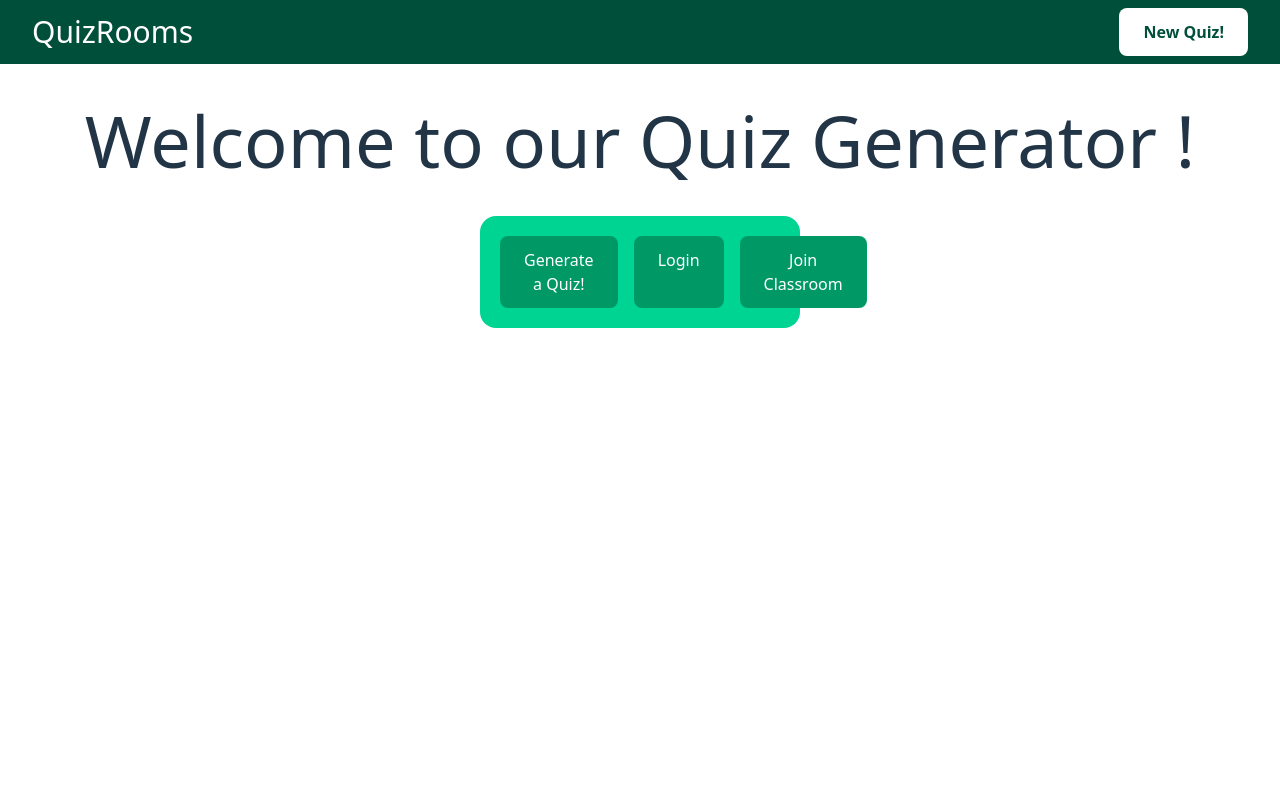
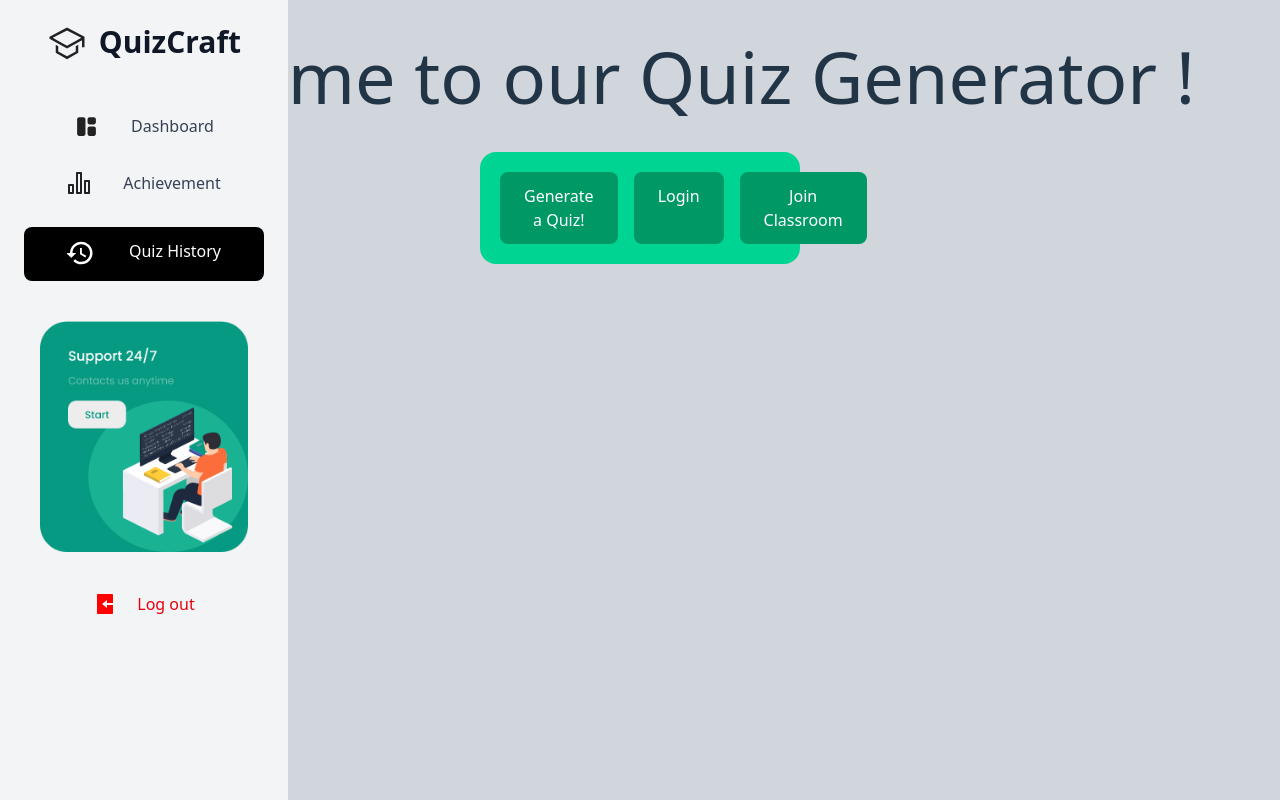
Before and after one commit to rahulkumarbhagat-coder/Classrooms, a React (Vite) app in the folder client/: page / in a window 1280 px wide. Built offline with nearby package versions, Linux system fonts and the light colour scheme; no server answers.

Commit message:
add quiz loader

```diff
--- a/client/src/App.css
+++ b/client/src/App.css
@@ -3,4 +3,5 @@
 #root {
   margin: 0 auto;
   text-align: center;
+  background-color: var(--color-gray-300);
 }
--- a/client/src/App.jsx
+++ b/client/src/App.jsx
@@ -1,15 +1,47 @@
 import './App.css'
-import Navbar from './components/Navbar'
 import { Outlet } from 'react-router-dom'
 
 function App() {
 
   return (
-    <>
-      <Navbar />
-
-      <Outlet />
-    </>
+    <div className="flex min-h-screen overflow-hidden">
+      {/* Sidebar */}
+    <aside className="w-72 bg-gray-100 p-6 flex flex-col space-y-6 min-h-screen shadow- absolute top-0 z-999 overflow-y-hidden">
+        <div className="flex gap-3 mb-[50px] justify-center">
+        <img src="Frame (2).svg" alt="logo" className="w-10 h-10"/>
+        <h1 className="text-3xl font-bold text-gray-900">QuizCraft</h1>
+        </div>
+        <nav className="space-y-4">
+          <a href="#" className="block mb-8 text-gray-700 font-medium hover:text-black">
+          <div className="flex gap-8 justify-center">
+          <img src="ic_round-space-dashboard.svg" alt="" /> Dashboard
+          </div>
+            </a>
+            <a href="#" className="block mb-8 text-gray-700 font-medium hover:text-black">
+          <div className="flex gap-8 justify-center">
+          <img src="graph-bar 1.svg" alt="" /> Achievement
+          </div>
+            </a>
+          <a href="#" className="block mt-8 text-white bg-black p-3 rounded-lg">
+            <div className="flex gap-8 justify-center">
+            <img src="graph-bar 1 (1).svg" alt="" /> Quiz History
+            </div>
+            </a>
+        </nav>
+        <div className="p-4 rounded-lg text-center text-white">
+          <img src="Group 83.png" alt="" />
+        </div>
+        <button className="text-red-600 font-medium">
+          <div className="flex gap-5 justify-center">
+          <img src="Frame (1).svg" alt="" />
+          Log out
+          </div>
+          </button>
+      </aside>
+      <div className="flex-1 overflow-y-scroll">
+        <Outlet />
+      </div>
+    </div>
   )
 }
 
--- /dev/null
+++ b/client/src/components/QuizLoader.jsx
@@ -0,0 +1,20 @@
+import React from 'react'
+
+const QuizLoader = ({load}) => {
+  return (
+    <div>
+      <div className="w-3/4 h-3/4 shadow-2xl bg-white rounded-2xl flex flex-col items-center justify-center absolute right-5 bottom-10">
+            <h1 className='text-3xl font-medium mb-5'>Generating your Quiz...</h1>
+            <div className="rounded-3xl border-gray-100 bg-[#D9D9D9] w-[60%] h-2 mb-10">
+              <div className={`rounded-3xl border-gray-100 bg-black h-2`} style={{width:`${load}%`}}></div>
+            </div>
+            <p>Creating answer options...</p>
+            <p>Finalizing quiz format...</p>
+            <img className='w-60 h-60'  src="floating-orange-robot-7dN1HkTkG1.svg" alt="robot" />
+            <button className='w-80 h-11 border-2 border-gray-200 font-sans shadow-2xl'>Clear Generation</button>
+        </div>
+    </div>
+  )
+}
+
+export default QuizLoader
--- a/client/src/pages/DisplayQuiz.jsx
+++ b/client/src/pages/DisplayQuiz.jsx
@@ -119,7 +119,7 @@ const DisplayQuiz = () => {
 
     return (
       <>
-        <div className="w-full min-h-screen bg-black text-green-400 font-mono flex flex-col items-center justify-center p-6 relative overflow-hidden">
+        <div className="w-full min-h-screen bg-black text-green-400 font-mono flex flex-col items-center justify-center p-6 relative overflow-hidden z-999">
       <div className="absolute inset-0 bg-gradient-to-br from-black via-green-900 to-black opacity-40"></div>
       <div className="absolute top-0 left-0 w-1/2 h-1/2 bg-green-500 opacity-20 rounded-full blur-3xl"></div>
       <div className="absolute bottom-0 right-0 w-1/3 h-1/3 bg-green-600 opacity-30 rounded-full blur-3xl"></div>
--- a/client/src/pages/StudentResults.jsx
+++ b/client/src/pages/StudentResults.jsx
@@ -1,48 +1,16 @@
-import React from "react";
+import React, { useState } from "react";
 import quizStore from "../store/quizStore";
 
 const QuizResults = () => {
   const {quizData} = quizStore()
   const result = quizStore((state) => state.quizResults);
+  const [showResult, setShowResult] = useState(true)
 
   return (
-    <div className="flex min-h-screen bg-gray-300 text-gray-900">
-      {/* Sidebar */}
-      <aside className="w-72 bg-gray-100 p-6 flex flex-col space-y-6 min-h-screen shadow-md">
-        <div className="flex gap-3 mb-[50px] justify-center">
-        <img src="Frame (2).svg" alt="logo" className="w-10 h-10"/>
-        <h1 className="text-3xl font-bold text-gray-900">QuizCraft</h1>
-        </div>
-        <nav className="space-y-4">
-          <a href="#" className="block mb-8 text-gray-700 font-medium hover:text-black">
-          <div className="flex gap-8 justify-center">
-          <img src="ic_round-space-dashboard.svg" alt="" /> Dashboard
-          </div>
-            </a>
-            <a href="#" className="block mb-8 text-gray-700 font-medium hover:text-black">
-          <div className="flex gap-8 justify-center">
-          <img src="graph-bar 1.svg" alt="" /> Achievement
-          </div>
-            </a>
-          <a href="#" className="block mb-8 text-white bg-black p-3 rounded-lg">
-            <div className="flex gap-8 justify-center">
-            <img src="graph-bar 1 (1).svg" alt="" /> Quiz History
-            </div>
-            </a>
-        </nav>
-        <div className="mt-auto p-4 rounded-lg text-center text-white">
-          <img src="Group 83.png" alt="" />
-        </div>
-        <button className="mt-6 text-red-600 font-medium">
-          <div className="flex gap-5 justify-center">
-          <img src="Frame (1).svg" alt="" />
-          Log out
-          </div>
-          </button>
-      </aside>
+    <div className="flex min-h-screen bg-gray-300 text-gray-900 relative">
 
       {/* Main Content */}
-      {result ? <div className="flex flex-col w-3/4 p-6 pr-0">
+      {result ? <div className="flex flex-col w-3/4 p-6 justify-end absolute right-10">
       {/* Profile and Breadcrumbs */}
       <div className="flex gap-5 justify-between self-end items-center">
           <div className="flex items-center bg-white p-3 rounded-lg shadow-2xl">
@@ -58,7 +26,7 @@ const QuizResults = () => {
 
         <p className="text-gray-500 self-start ml-6">Quiz history / Quiz results</p>
 
-      <main className="flex-1 p-8 overflow-auto bg-white shadow-md rounded-3xl m-6 mr-0">
+      <main className="flex-1 p-8 bg-white shadow-md rounded-3xl m-6 mr-0">
         <div className="rounded-4xl">
           <h3 className="text-lg text-left font-bold mb-4 text-gray-700">Answers Reviews</h3>
           <div className="space-y-4 mt-4">
@@ -83,9 +51,10 @@ const QuizResults = () => {
 
 
       {/* Results Popup */}
-      {/* <div className="fixed inset-0 flex items-center justify-center bg-opacity-20">
+
+      {showResult && <div className="fixed inset-0 flex items-center justify-center bg-opacity-20">
         <div className="bg-white text-black p-4 rounded-3xl shadow-lg w-90 relative flex flex-col items-center">
-          <button className="absolute top-2 right-2 shadow-gray-700 shadow-2xl p-2 rounded-full font-bold">✕</button>
+          <button onClick={()=> setShowResult(false)} className="absolute top-2 right-2 shadow-gray-700 shadow-2xl p-2 rounded-full font-bold">✕</button>
           <div className="text-6xl"><img src="military-medal.svg" alt="medal" /></div>
           <h3 className="text-lg font-bold mt-4">Great Job!</h3>
           <p className="text-gray-600 font-bold mt-1">Your score</p>
@@ -96,7 +65,7 @@ const QuizResults = () => {
             <div className="bg-red-500 px-3 py-2 shadow-2xl rounded-lg text-white font-medium">{result.inCorrect} Incorrect</div>
           </div>
         </div>
-      </div> */}
+      </div>}
     </div>
   );
 };
```
Also changed, not shown: client/public/floating-orange-robot-7dN1HkTkG1.svg (added).
